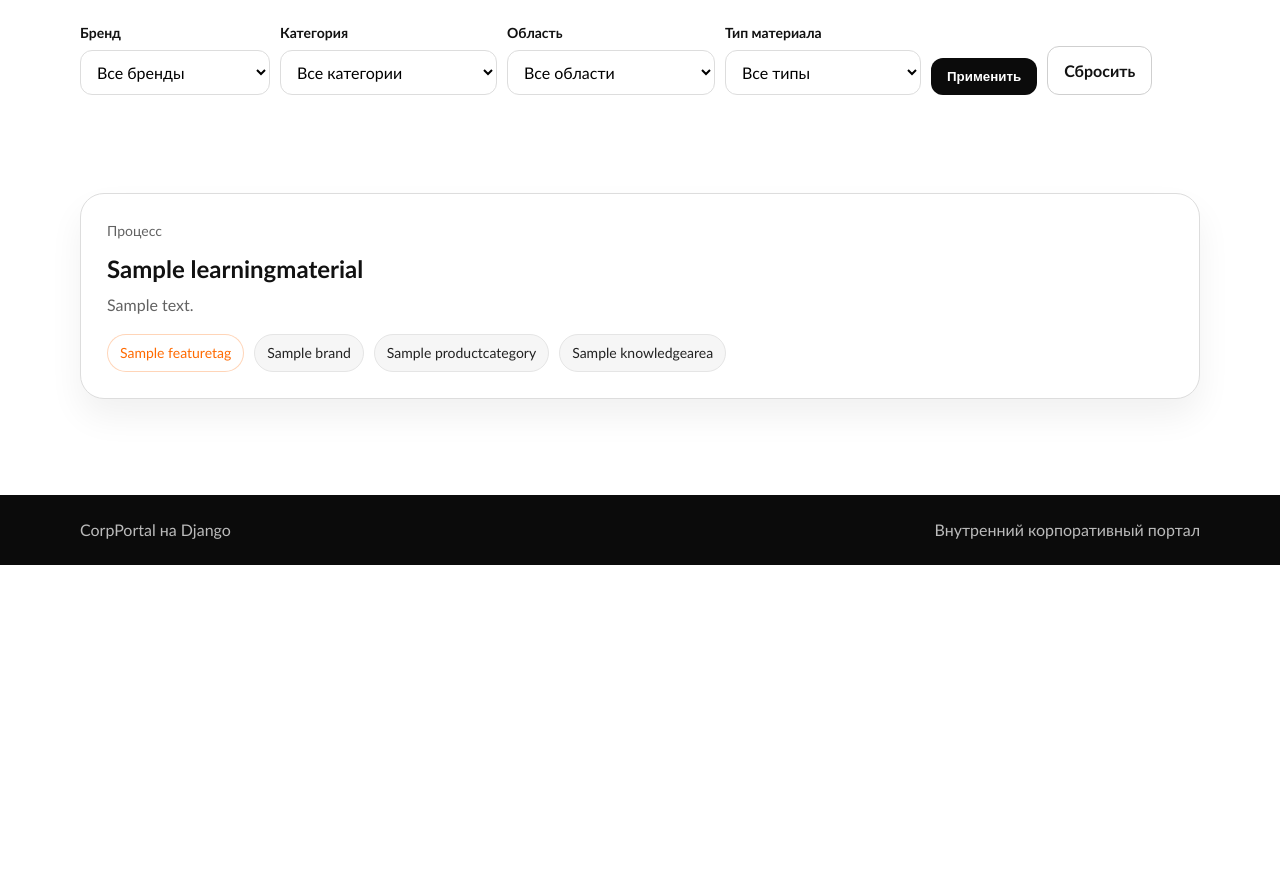
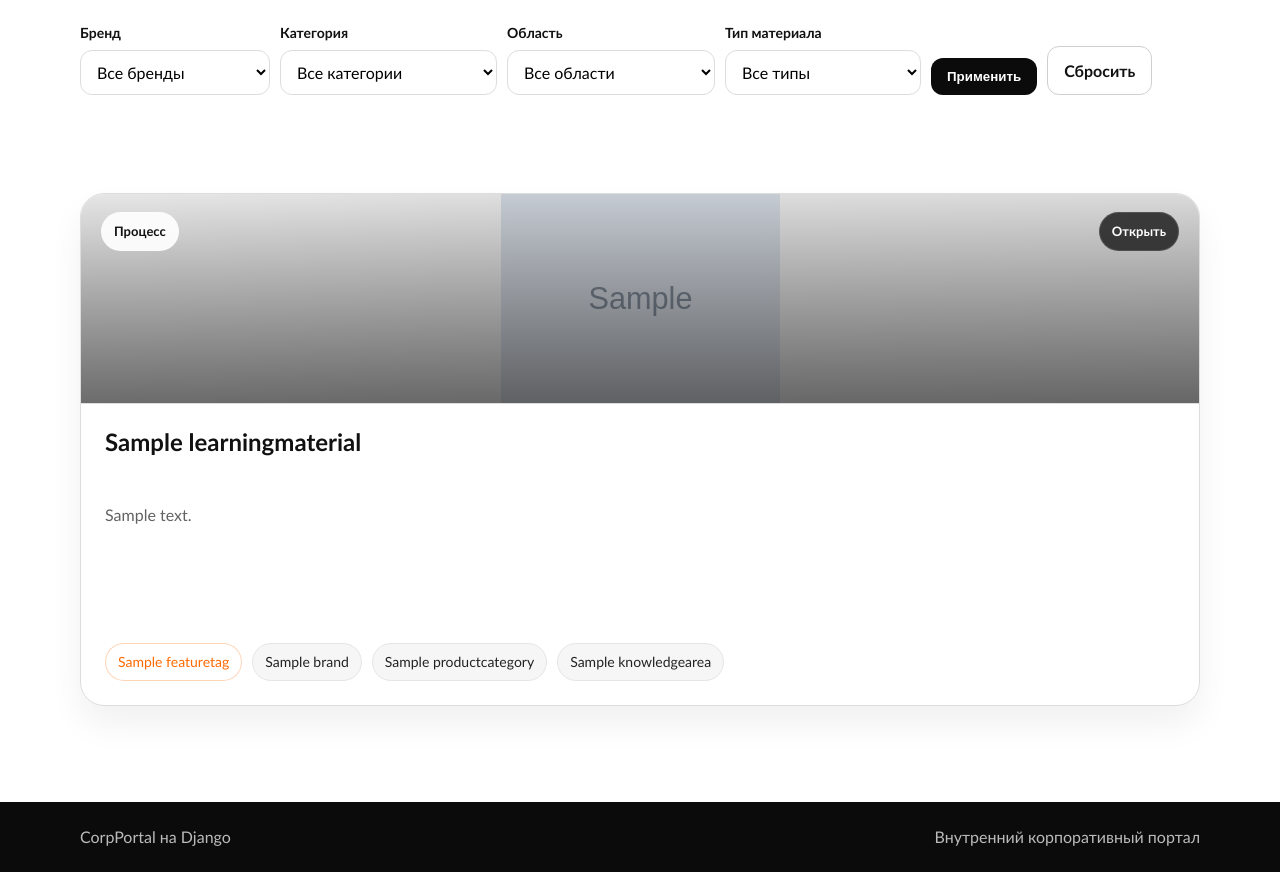
Before and after one commit to Nesstargi/corp_portal, a Django app: page /learning/ in a window 1280 px wide. Shown: the part 308-1180 px from the top of the page. Before the commit the page ends 873 px from the top, so only its background shows below. Run offline with Django 5.2, Linux system fonts and the light colour scheme; tables that the repository leaves empty hold one stand-in row (values such as "Sample post"); grey boxes marked "Sample" are stand-in pictures.

Commit message:
Refine learning material cards

```diff
--- a/learning/templates/learning/learning_list.html
+++ b/learning/templates/learning/learning_list.html
@@ -57,15 +57,28 @@
   <section class="section">
     <div class="container grid grid--three">
       {% for item in materials %}
-        <a class="card-link" href="{% url 'learning_detail' item.pk %}">
-          <article class="card">
-            <div class="meta">
-              <span>{{ item.get_material_type_display }}</span>
+        <a class="card-link learning-card-link" href="{% url 'learning_detail' item.pk %}">
+          <article class="card learning-card">
+            <div
+              class="learning-card__cover{% if item.cover_image %} learning-card__cover--image{% endif %}"
+              {% if item.cover_image %}
+                style="--cover-image: url('{{ item.cover_image.url }}');"
+              {% endif %}
+            >
+              <div class="learning-card__cover-top">
+                <span class="learning-card__type">{{ item.get_material_type_display }}</span>
+                <span class="learning-card__open">Открыть</span>
               </div>
+            </div>
+
+            <div class="learning-card__body">
               <h3>{{ item.title }}</h3>
-            <p>{{ item.summary|default:item.product_short_summary|default:item.product_full_description|default:item.content|striptags|truncatechars:180 }}</p>
+              {% with preview_text=item.summary|default:item.product_short_summary|default:item.product_full_description|default:item.content|striptags|truncatechars:180 %}
+                <p class="learning-card__excerpt">{{ preview_text }}</p>
+              {% endwith %}
+
               {% if item.feature_tags.all or item.brands.all or item.categories.all or item.areas.all %}
-              <div class="chips">
+                <div class="chips learning-card__chips">
                   {% for tag in item.feature_tags.all %}
                     <span class="chip chip--feature">{{ tag.name }}</span>
                   {% endfor %}
@@ -80,6 +93,7 @@
                   {% endfor %}
                 </div>
               {% endif %}
+            </div>
           </article>
         </a>
       {% empty %}
--- a/static/css/style.css
+++ b/static/css/style.css
@@ -208,6 +208,116 @@ h3 {
     transform: translateY(-4px);
     box-shadow: 0 24px 38px rgba(0, 0, 0, 0.1);
     border-color: rgba(255, 106, 0, 0.4);
+}
+
+.learning-card {
+    display: flex;
+    flex-direction: column;
+    height: 100%;
+    padding: 0;
+    overflow: hidden;
+}
+
+.learning-card__cover {
+    position: relative;
+    min-height: 210px;
+    padding: 18px 20px;
+    display: flex;
+    flex-direction: column;
+    justify-content: space-between;
+    background:
+        linear-gradient(135deg, rgba(255, 106, 0, 0.14) 0%, rgba(17, 17, 17, 0.04) 100%),
+        linear-gradient(180deg, #ffffff 0%, #f7f7f7 100%);
+    border-bottom: 1px solid var(--color-line);
+    background-size: cover;
+    background-position: center;
+}
+
+.learning-card__cover::after {
+    content: "";
+    position: absolute;
+    inset: 0;
+    background: linear-gradient(180deg, rgba(17, 17, 17, 0.02) 0%, rgba(17, 17, 17, 0.12) 100%);
+    pointer-events: none;
+}
+
+.learning-card__cover--image::after {
+    background: linear-gradient(180deg, rgba(17, 17, 17, 0.06) 0%, rgba(17, 17, 17, 0.56) 100%);
+}
+
+.learning-card__cover--image {
+    background:
+        radial-gradient(circle at top left, rgba(255, 255, 255, 0.28) 0%, rgba(255, 255, 255, 0) 34%),
+        linear-gradient(180deg, rgba(17, 17, 17, 0.02) 0%, rgba(17, 17, 17, 0.1) 100%),
+        var(--cover-image),
+        linear-gradient(135deg, #f4f4f4 0%, #e9e9e9 100%);
+    background-repeat: no-repeat;
+    background-size: auto, auto, contain, cover;
+    background-position: top left, center, center 60%, center;
+}
+
+.learning-card__cover-top {
+    position: relative;
+    z-index: 1;
+    display: flex;
+    justify-content: space-between;
+    align-items: flex-start;
+    gap: 12px;
+}
+
+.learning-card__type,
+.learning-card__open {
+    display: inline-flex;
+    align-items: center;
+    padding: 8px 12px;
+    border-radius: 999px;
+    font-size: 13px;
+    font-weight: 700;
+    border: 1px solid rgba(255, 255, 255, 0.24);
+    background: rgba(255, 255, 255, 0.9);
+    color: var(--color-ink);
+    backdrop-filter: blur(10px);
+}
+
+.learning-card__open {
+    background: rgba(17, 17, 17, 0.78);
+    color: #ffffff;
+    border-color: rgba(255, 255, 255, 0.12);
+}
+
+.learning-card__body {
+    display: flex;
+    flex-direction: column;
+    flex: 1;
+    gap: 16px;
+    padding: 24px;
+}
+
+.learning-card__body h3 {
+    margin-bottom: 0;
+    display: -webkit-box;
+    -webkit-line-clamp: 2;
+    -webkit-box-orient: vertical;
+    overflow: hidden;
+    min-height: 2.4em;
+}
+
+.learning-card__excerpt {
+    color: var(--color-muted);
+    display: -webkit-box;
+    -webkit-line-clamp: 4;
+    -webkit-box-orient: vertical;
+    overflow: hidden;
+    min-height: 6.8em;
+}
+
+.learning-card__chips {
+    margin-top: auto;
+    align-items: flex-start;
+}
+
+.learning-card__chips .chip {
+    max-width: 100%;
 }
 
 .meta,
```
Lines whose indentation alone changed are shown as unchanged.
